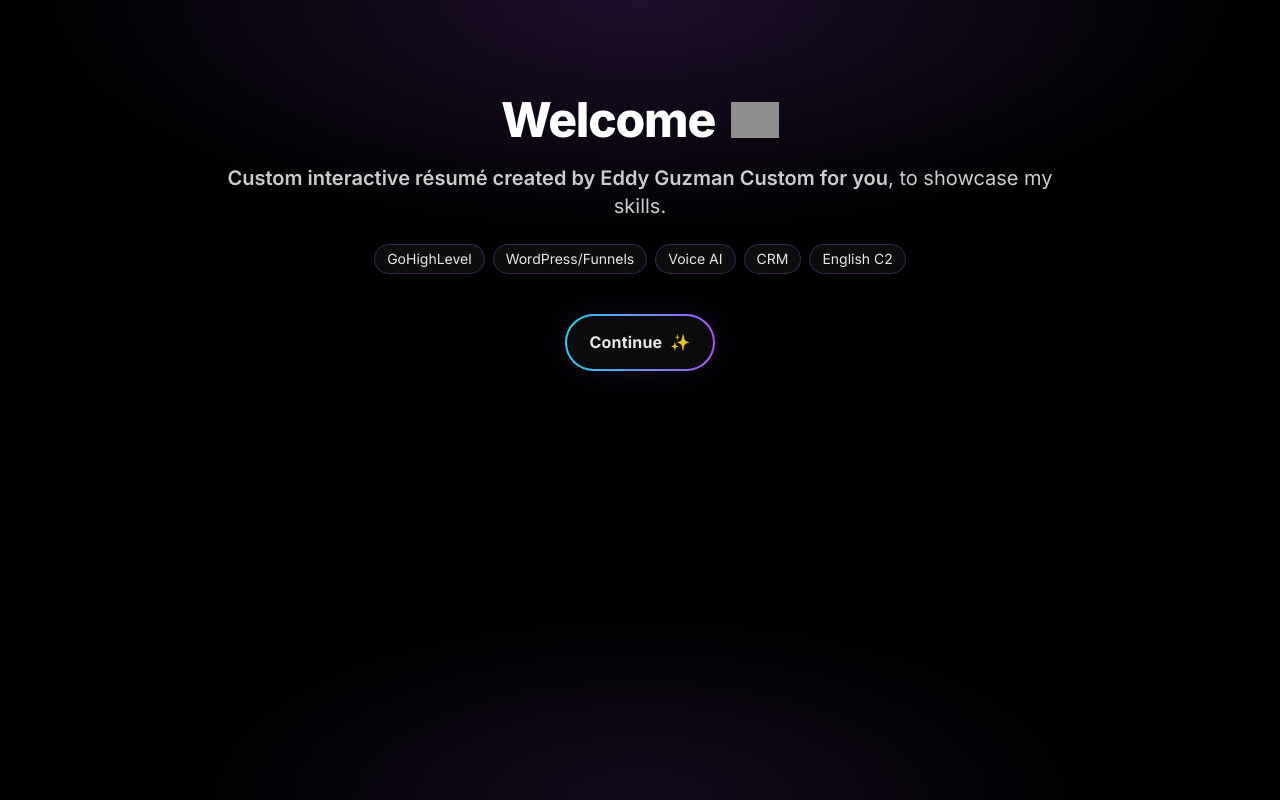
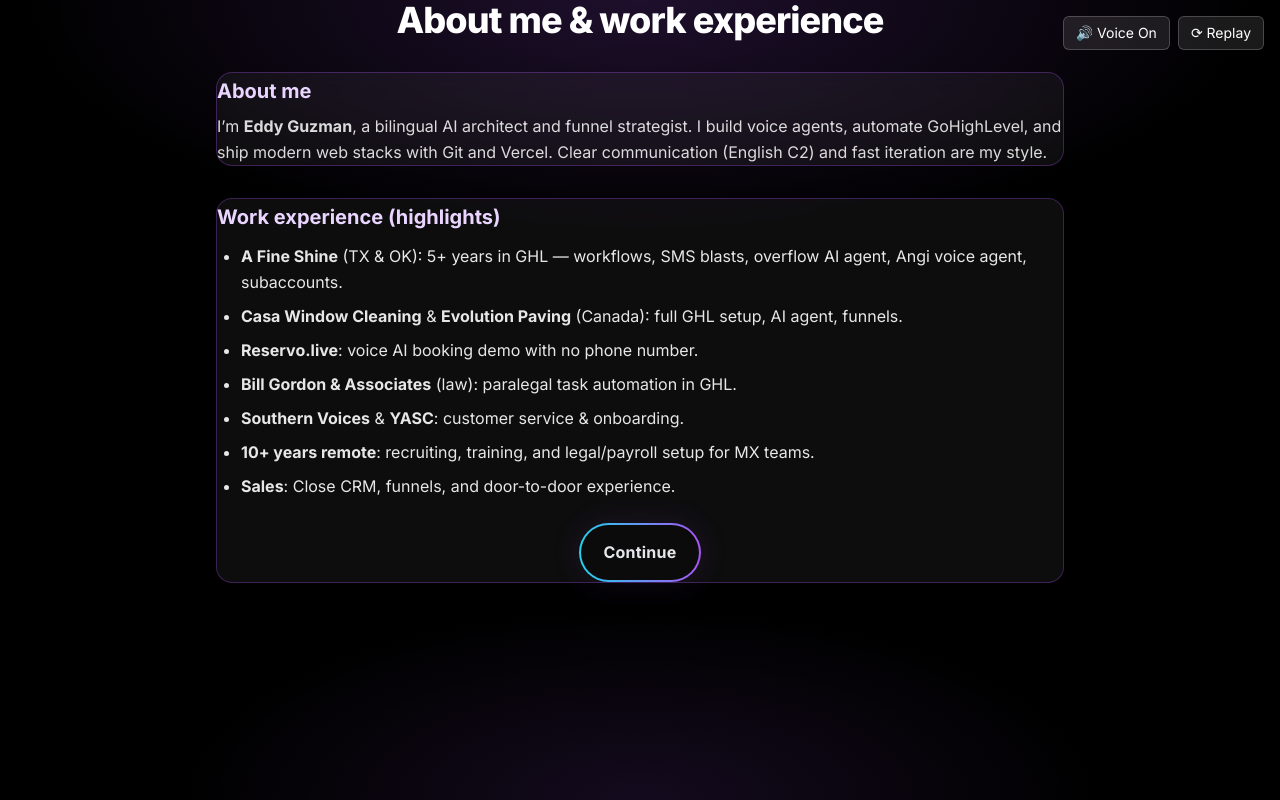
Before and after one commit to eddyg2k/Nvolvus-AI-CV-Web-app, a Next.js app: page / in a window 1280 px wide. Both pictures are taken after a click on the button "Continue". Built offline with nearby package versions, Linux system fonts and the light colour scheme; grey boxes are pictures that could not be loaded.

Commit message:
Update page.jsx

```diff
--- a/app/page.jsx
+++ b/app/page.jsx
@@ -1,24 +1,106 @@
 "use client";
 
-import { useEffect, useState } from "react";
+import { useEffect, useMemo, useRef, useState } from "react";
 import { motion, AnimatePresence } from "framer-motion";
-import { Button } from "../components/ui/button"; // (no lo usamos visualmente, pero lo dejamos por si lo ocupas en otras steps)
+import { Button } from "../components/ui/button";
+import { Card, CardContent } from "../components/ui/card";
 
 const NVOLVUS_LOGO =
   "https://images.leadconnectorhq.com/image/f_webp/q_80/r_768/u_https://assets.cdn.filesafe.space/RuTIPgoZKQ63EmsFqUJv/media/679cf4d9aedcfafb37ecce08.png";
 
+// ---------- Voice narration helpers ----------
+function useNarrator(enabled) {
+  const synthRef = useRef(null);
+  const speakingRef = useRef(false);
+
+  useEffect(() => {
+    if (typeof window !== "undefined") {
+      synthRef.current = window.speechSynthesis || null;
+    }
+  }, []);
+
+  const speakQueue = async (items) => {
+    if (!enabled || !synthRef.current) return;
+    // stop any current
+    try { synthRef.current.cancel(); } catch {}
+    speakingRef.current = true;
+
+    for (const text of items) {
+      if (!speakingRef.current) break;
+      await new Promise((resolve) => {
+        const u = new SpeechSynthesisUtterance(text);
+        u.lang = "en-US";
+        u.rate = 0.98;
+        u.pitch = 1.0;
+        // choose a nicer voice if available
+        const voices = synthRef.current.getVoices?.() || [];
+        const preferred =
+          voices.find((v) => /en[-_](US|GB)/i.test(v.lang) && /female|zira|sara|ariel/i.test(v.name)) ||
+          voices.find((v) => /en[-_](US|GB)/i.test(v.lang)) ||
+          voices[0];
+        if (preferred) u.voice = preferred;
+        u.onend = resolve;
+        try { synthRef.current.speak(u); } catch { resolve(); }
+      });
+    }
+  };
+
+  const stop = () => {
+    speakingRef.current = false;
+    try { synthRef.current?.cancel(); } catch {}
+  };
+
+  return { speakQueue, stop };
+}
+
 export default function Page() {
   const [loading, setLoading] = useState(true);
-  const [step, setStep] = useState(0);
+  const [step, setStep] = useState(0); // 0 = hero, 1 = about/experience
+  const [voiceOn, setVoiceOn] = useState(true);
+  const { speakQueue, stop } = useNarrator(voiceOn);
 
   useEffect(() => {
-    const t = setTimeout(() => setLoading(false), 4200); // intro estilo Vercel
+    const t = setTimeout(() => setLoading(false), 2200); // intro estilo Vercel
     return () => clearTimeout(t);
   }, []);
 
+  // Narration content (kept short & clear)
+  const narration = useMemo(
+    () => [
+      "About me. I’m Eddy Guzman, a bilingual AI architect and funnel strategist. I design voice agents, automate Go High Level, and ship modern web stacks.",
+      "Work experience. Five plus years building G H L for A Fine Shine in Texas and Oklahoma. Casa Window Cleaning and Evolution Paving in Canada. The Reservo dot live voice demo with no phone number. Legal workflow automation for Bill Gordon and Associates. Customer service at Southern Voices and Y A S C. Ten plus years remote, recruiting and training teams in Mexico. Sales background with Close CRM and door to door.",
+    ],
+    []
+  );
+
+  // When step switches to 1, start the narration after a tiny delay
+  useEffect(() => {
+    if (step === 1 && voiceOn) {
+      const t = setTimeout(() => speakQueue(narration), 400);
+      return () => {
+        clearTimeout(t);
+        stop();
+      };
+    }
+    // eslint-disable-next-line react-hooks/exhaustive-deps
+  }, [step, voiceOn]);
+
+  // ----- Animation variants for second screen -----
+  const container = {
+    hidden: { opacity: 0 },
+    show: {
+      opacity: 1,
+      transition: { staggerChildren: 0.18, delayChildren: 0.1 },
+    },
+  };
+  const item = {
+    hidden: { opacity: 0, y: 14 },
+    show: { opacity: 1, y: 0, transition: { duration: 0.45, ease: "easeOut" } },
+  };
+
   return (
     <main className="min-h-screen bg-black text-white relative overflow-hidden">
-      {/* sutil halo morado en las orillas */}
+      {/* sutil halo morado */}
       <div className="pointer-events-none absolute inset-0 bg-[radial-gradient(80%_50%_at_50%_0%,rgba(168,85,247,0.18),transparent_60%),radial-gradient(60%_40%_at_50%_100%,rgba(168,85,247,0.12),transparent_60%)]" />
 
       {/* INTRO LOADER */}
@@ -52,8 +134,8 @@
         )}
       </AnimatePresence>
 
-      {/* HERO FULL-PAGE */}
-      {!loading && (
+      {/* SCREEN 0 – HERO (NO CAMBIÉ NADA DE TU DISEÑO) */}
+      {!loading && step === 0 && (
         <motion.section
           key="hero"
           initial={{ opacity: 0, y: 14, scale: 0.98 }}
@@ -62,18 +144,16 @@
           className="relative z-10 w-full"
         >
           <div className="mx-auto max-w-4xl px-6 pt-24 pb-28 text-center">
-            {/* Title + logo */}
             <div className="flex items-center justify-center gap-4">
               <h1 className="text-4xl sm:text-5xl font-extrabold tracking-tight">Welcome</h1>
               <img src={NVOLVUS_LOGO} alt="Nvolvus" className="h-8 sm:h-9 w-auto opacity-90" />
             </div>
 
-            {/* Subcopy */}
             <p className="mt-5 text-white/80 text-lg sm:text-xl">
-              <span className="font-semibold">Custom interactive résumé created by Eddy Guzman Custom for you</span>, to showcase my skills.
+              <span className="font-semibold">Custom interactive résumé for you</span>, created to
+              showcase my skills.
             </p>
 
-            {/* Skill chips */}
             <div className="mt-6 flex flex-wrap items-center justify-center gap-2">
               {["GoHighLevel", "WordPress/Funnels", "Voice AI", "CRM", "English C2"].map((t) => (
                 <span
@@ -85,20 +165,122 @@
               ))}
             </div>
 
-            {/* Continue button — gradient pill */}
             <div className="mt-10">
-              <button
-                onClick={() => setStep(1)}
-                className="btn-continue"
-                aria-label="Continue"
-              >
-                Continue
-                <span className="sparkle" aria-hidden="true">✨</span>
+              <button onClick={() => setStep(1)} className="btn-continue" aria-label="Continue">
+                Continue <span className="sparkle" aria-hidden="true">✨</span>
               </button>
             </div>
           </div>
         </motion.section>
       )}
+
+      {/* SCREEN 1 – ABOUT + EXPERIENCE (con narración y transiciones) */}
+      {!loading && step === 1 && (
+        <motion.section
+          key="about"
+          initial={{ opacity: 0 }}
+          animate={{ opacity: 1 }}
+          transition={{ duration: 0.45, ease: "easeOut" }}
+          className="relative z-10 w-full"
+        >
+          {/* voice controls */}
+          <div className="fixed right-4 top-4 z-20">
+            <div className="flex gap-2">
+              <button
+                className="px-3 py-1.5 rounded-md text-sm bg-white/10 border border-white/20 hover:bg-white/15"
+                onClick={() => setVoiceOn((v) => !v)}
+                title={voiceOn ? "Mute voice" : "Unmute voice"}
+              >
+                {voiceOn ? "🔊 Voice On" : "🔇 Voice Off"}
+              </button>
+              <button
+                className="px-3 py-1.5 rounded-md text-sm bg-white/10 border border-white/20 hover:bg-white/15"
+                onClick={() => {
+                  stop();
+                  setTimeout(() => speakQueue(narration), 50);
+                }}
+                title="Replay narration"
+              >
+                ⟳ Replay
+              </button>
+            </div>
+          </div>
+
+          <motion.div
+            variants={container}
+            initial="hidden"
+            animate="show"
+            className="mx-auto max-w-4xl px-6 pt-18 pb-24"
+          >
+            <motion.h2
+              variants={item}
+              className="text-center text-3xl sm:text-4xl font-extrabold tracking-tight mb-8"
+            >
+              About me & work experience
+            </motion.h2>
+
+            {/* ABOUT */}
+            <motion.div variants={item} className="mb-8">
+              <Card className="rounded-2xl border border-purple-500/30 bg-white/5 backdrop-blur-md">
+                <CardContent className="p-6">
+                  <h3 className="text-xl font-bold mb-2 text-purple-200">About me</h3>
+                  <p className="text-white/85">
+                    I’m <b>Eddy Guzman</b>, a bilingual AI architect and funnel strategist.
+                    I build voice agents, automate GoHighLevel, and ship modern web stacks with Git and Vercel.
+                    Clear communication (English C2) and fast iteration are my style.
+                  </p>
+                </CardContent>
+              </Card>
+            </motion.div>
+
+            {/* EXPERIENCE */}
+            <motion.div variants={item}>
+              <Card className="rounded-2xl border border-purple-500/30 bg-white/5 backdrop-blur-md">
+                <CardContent className="p-6">
+                  <h3 className="text-xl font-bold mb-3 text-purple-200">Work experience (highlights)</h3>
+                  <ul className="list-disc pl-6 space-y-2 text-white/90">
+                    <li>
+                      <b>A Fine Shine</b> (TX & OK): 5+ years in GHL — workflows, SMS blasts, overflow AI agent,
+                      Angi voice agent, subaccounts.
+                    </li>
+                    <li>
+                      <b>Casa Window Cleaning</b> & <b>Evolution Paving</b> (Canada): full GHL setup, AI agent, funnels.
+                    </li>
+                    <li>
+                      <b>Reservo.live</b>: voice AI booking demo with no phone number.
+                    </li>
+                    <li>
+                      <b>Bill Gordon & Associates</b> (law): paralegal task automation in GHL.
+                    </li>
+                    <li>
+                      <b>Southern Voices</b> & <b>YASC</b>: customer service & onboarding.
+                    </li>
+                    <li>
+                      <b>10+ years remote</b>: recruiting, training, and legal/payroll setup for MX teams.
+                    </li>
+                    <li>
+                      <b>Sales</b>: Close CRM, funnels, and door-to-door experience.
+                    </li>
+                  </ul>
+
+                  <div className="mt-6 flex justify-center">
+                    <button
+                      className="btn-continue"
+                      onClick={() => {
+                        stop();
+                        // aquí podríamos ir al siguiente paso (step 2) cuando lo diseñemos
+                        alert("Next step: we’ll design the third screen next.");
+                      }}
+                    >
+                      Continue
+                    </button>
+                  </div>
+                </CardContent>
+              </Card>
+            </motion.div>
+          </motion.div>
+        </motion.section>
+      )}
     </main>
   );
 }
```
